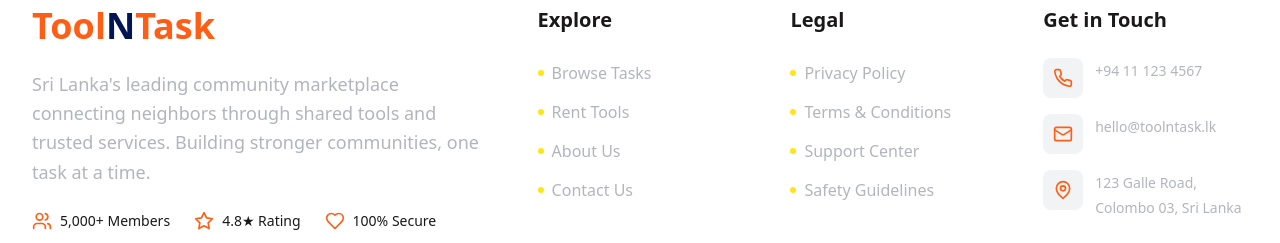
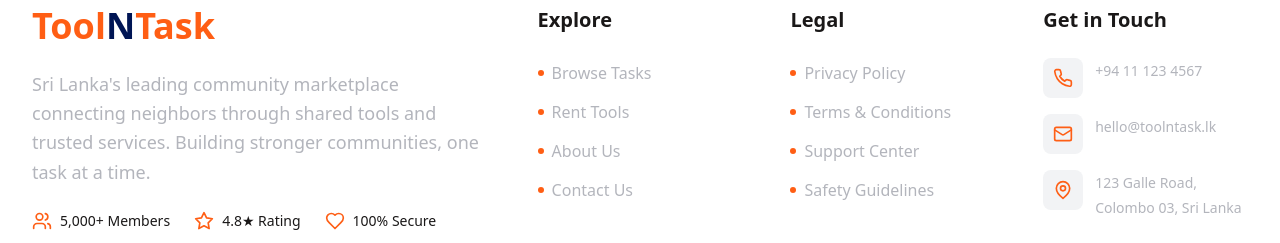
Before and after one commit to SeneshFitzroy/ToolnTask, a Next.js app: page /About in a window 1280 px wide. Shown: the part 2545-2788 px from the top of the page. Built offline with nearby package versions, Linux system fonts and the light colour scheme.

Commit message:
feat: Enhanced src/components/Navigation.tsx, src/components/Footer.tsx, pages/About.tsx,  - Detailed changes: diff --git a/pages/About.tsx b/pages/About.tsx ind... at 01:58 PM +0530, July 03, 2025

```diff
--- a/pages/About.tsx
+++ b/pages/About.tsx
@@ -14,7 +14,7 @@ export default function About() {
               About{' '}
               <span
                 className="relative inline-block"
-                style={{ color: '#FFE514' }}
+                style={{ color: '#FF5E14' }}
               >
                 ToolNTask
                 <svg className="absolute -bottom-3 left-0 w-full h-4" viewBox="0 0 100 12" style={{ fill: '#FF5E14', opacity: 0.3 }}>
--- a/src/components/Footer.tsx
+++ b/src/components/Footer.tsx
@@ -133,7 +133,7 @@ const Footer = () => {
                       onMouseEnter={(e) => e.currentTarget.style.color = '#FE5F16'}
                       onMouseLeave={(e) => e.currentTarget.style.color = theme === 'dark' ? '#B3B5BC' : '#B3B5BC'}
                     >
-                      <span className="w-1.5 h-1.5 rounded-full transition-all duration-300 group-hover:scale-150" style={{ backgroundColor: '#FFE514' }}></span>
+                      <span className="w-1.5 h-1.5 rounded-full transition-all duration-300 group-hover:scale-150" style={{ backgroundColor: '#FF5E14' }}></span>
                       {link.label}
                     </Link>
                   </li>
@@ -159,7 +159,7 @@ const Footer = () => {
                       onMouseEnter={(e) => e.currentTarget.style.color = '#FE5F16'}
                       onMouseLeave={(e) => e.currentTarget.style.color = theme === 'dark' ? '#B3B5BC' : '#B3B5BC'}
                     >
-                      <span className="w-1.5 h-1.5 rounded-full transition-all duration-300 group-hover:scale-150" style={{ backgroundColor: '#FFE514' }}></span>
+                      <span className="w-1.5 h-1.5 rounded-full transition-all duration-300 group-hover:scale-150" style={{ backgroundColor: '#FF5E14' }}></span>
                       {link.label}
                     </Link>
                   </li>
--- a/src/components/Navigation.tsx
+++ b/src/components/Navigation.tsx
@@ -102,7 +102,7 @@ const Navigation = () => {
               aria-label="Toggle theme"
             >
               {theme === 'dark' ? (
-                <Sun className="h-5 w-5" style={{ color: '#FFE514' }} />
+                <Sun className="h-5 w-5" style={{ color: '#FF5E14' }} />
               ) : (
                 <Moon className="h-5 w-5" style={{ color: '#001554' }} />
               )}
```
